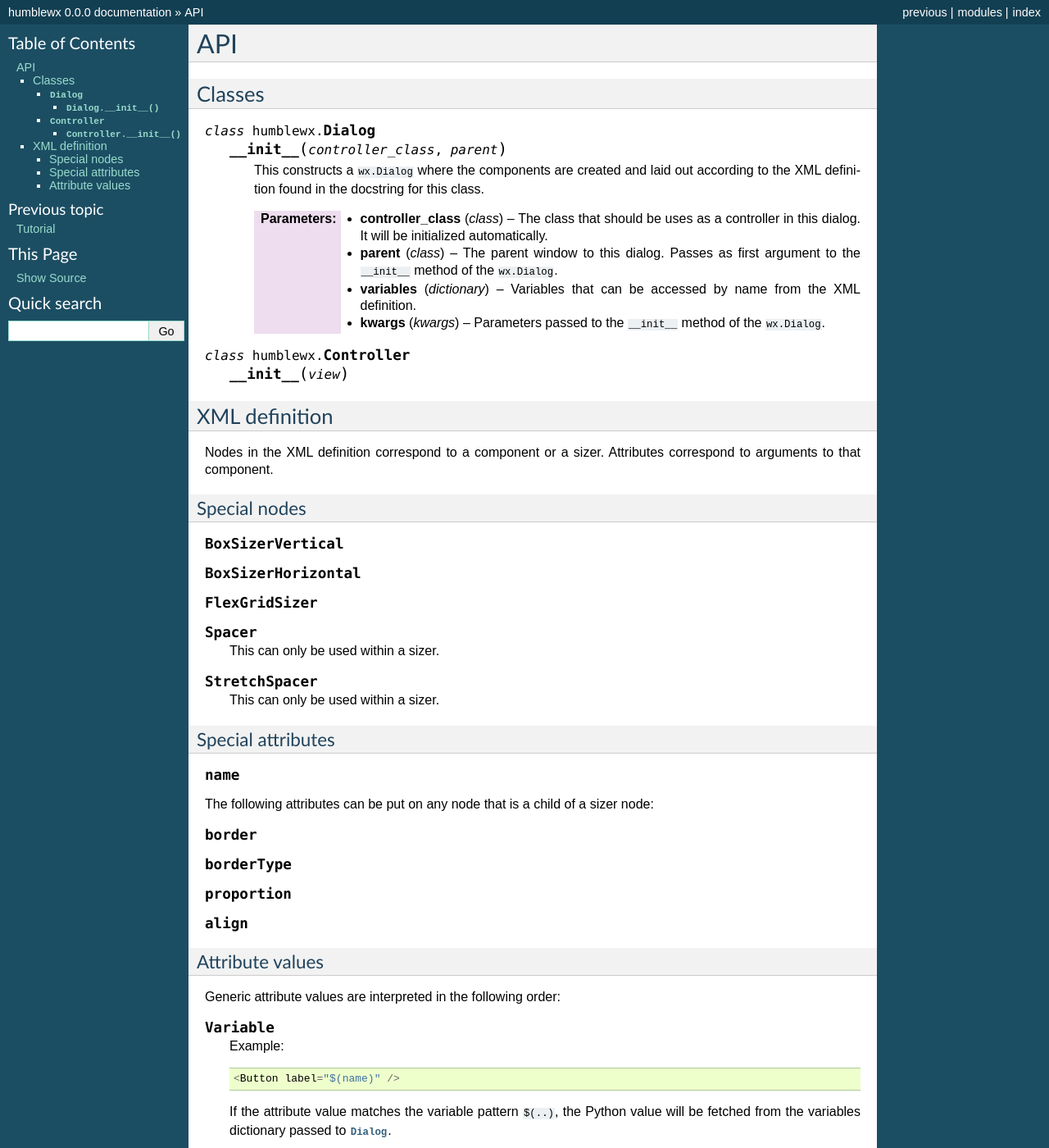
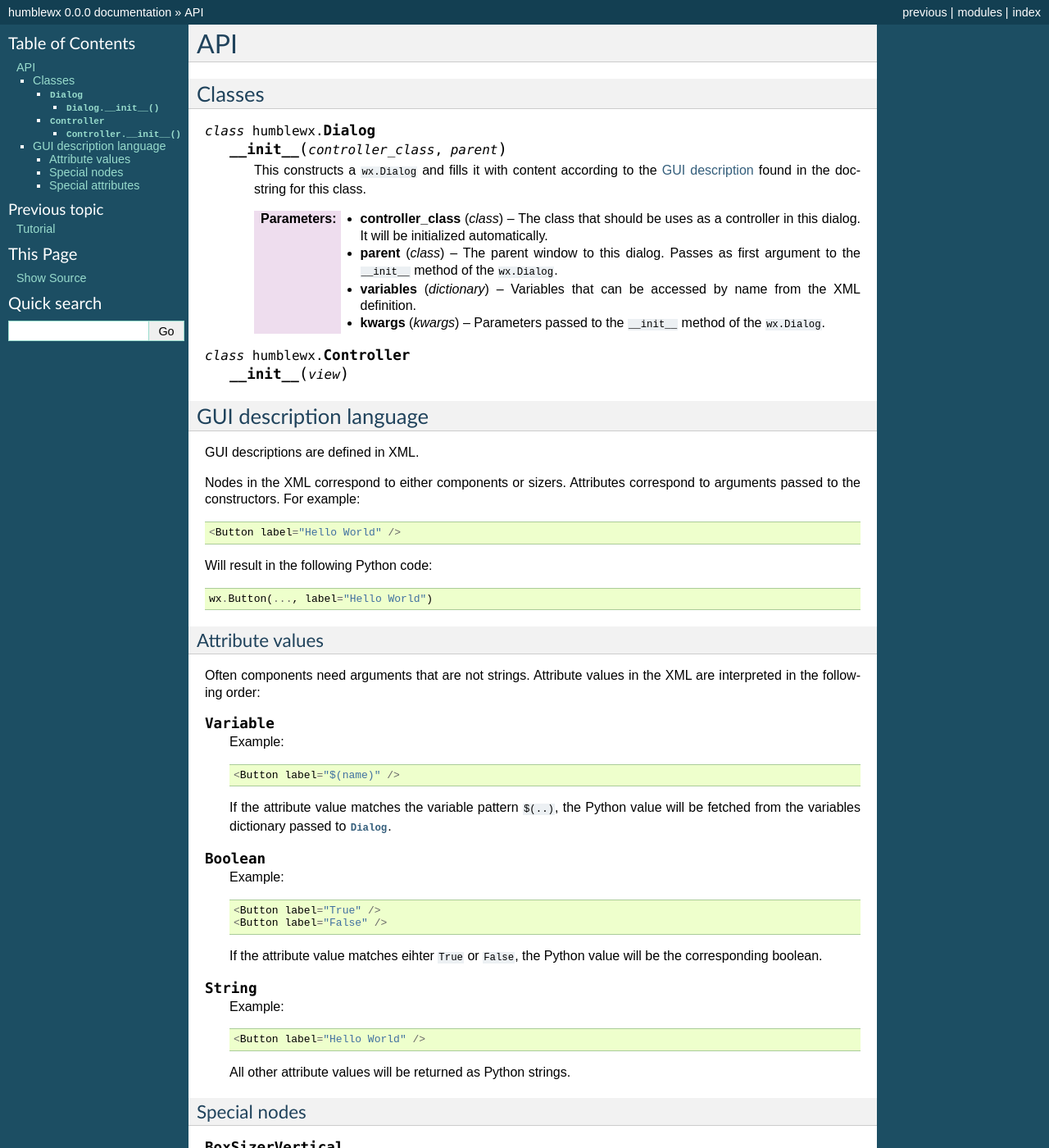
Before and after one commit to thetimelineproj/humblewx, a Sphinx documentation site: the page built from documentation/api.rst, in a window 1280 px wide and 1400 px high. Shown: the whole window at 82% size. Built offline with Sphinx 7.4.7, drawn with Linux system fonts in a browser that asks for light colours; some of the changed text lies outside the part shown.

Commit message:
Problem: XML definition language is unclear.
Solution: Rename to GUI description language.

```diff
--- a/documentation/api.rst
+++ b/documentation/api.rst
@@ -10,9 +10,9 @@ Classes
 
     .. py:method:: __init__(controller_class, parent)
 
-        This constructs a ``wx.Dialog`` where the components are created and
-        laid out according to the XML definition found in the docstring for
-        this class.
+        This constructs a ``wx.Dialog`` and fills it with content according to
+        the :ref:`GUI description <gui-description-language-label>` found in the docstring for this
+        class.
 
         :param class controller_class:
 
@@ -36,49 +36,27 @@ Classes
 
     .. py:method:: __init__(view)
 
-XML definition
---------------
+.. _gui-description-language-label:
 
-Nodes in the XML definition correspond to a component or a sizer. Attributes
-correspond to arguments to that component.
+GUI description language
+------------------------
 
-Special nodes
-~~~~~~~~~~~~~
+GUI descriptions are defined in XML.
 
-.. describe:: BoxSizerVertical
+Nodes in the XML correspond to either components or sizers. Attributes
+correspond to arguments passed to the constructors. For example::
 
-.. describe:: BoxSizerHorizontal
+    <Button label="Hello World" />
 
-.. describe:: FlexGridSizer
+Will result in the following Python code::
 
-.. describe:: Spacer
-
-    This can only be used within a sizer.
-
-.. describe:: StretchSpacer
-
-    This can only be used within a sizer.
-
-Special attributes
-~~~~~~~~~~~~~~~~~~
-
-.. describe:: name
-
-The following attributes can be put on any node that is a child of a sizer
-node:
-
-.. describe:: border
-
-.. describe:: borderType
-
-.. describe:: proportion
-
-.. describe:: align
+    wx.Button(..., label="Hello World")
 
 Attribute values
 ~~~~~~~~~~~~~~~~
 
-Generic attribute values are interpreted in the following order:
+Often components need arguments that are not strings. Attribute values in the
+XML are interpreted in the following order:
 
 .. describe:: Variable
 
@@ -107,3 +85,35 @@ Generic attribute values are interpreted in the following order:
         <Button label="Hello World" />
 
     All other attribute values will be returned as Python strings.
+
+Special nodes
+~~~~~~~~~~~~~
+
+.. describe:: BoxSizerVertical
+
+.. describe:: BoxSizerHorizontal
+
+.. describe:: FlexGridSizer
+
+.. describe:: Spacer
+
+    This can only be used within a sizer.
+
+.. describe:: StretchSpacer
+
+    This can only be used within a sizer.
+
+Special attributes
+~~~~~~~~~~~~~~~~~~
+
+.. describe:: name
+
+.. describe:: event_*
+
+.. describe:: border
+
+.. describe:: borderType
+
+.. describe:: proportion
+
+.. describe:: align
```
